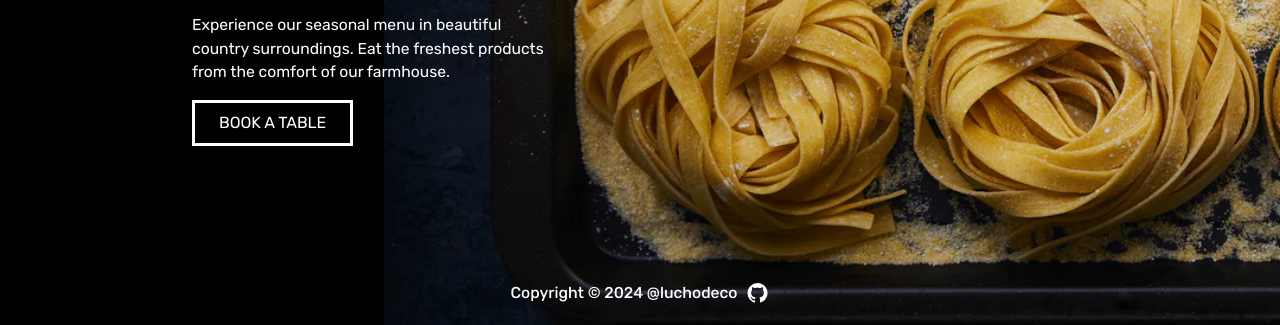
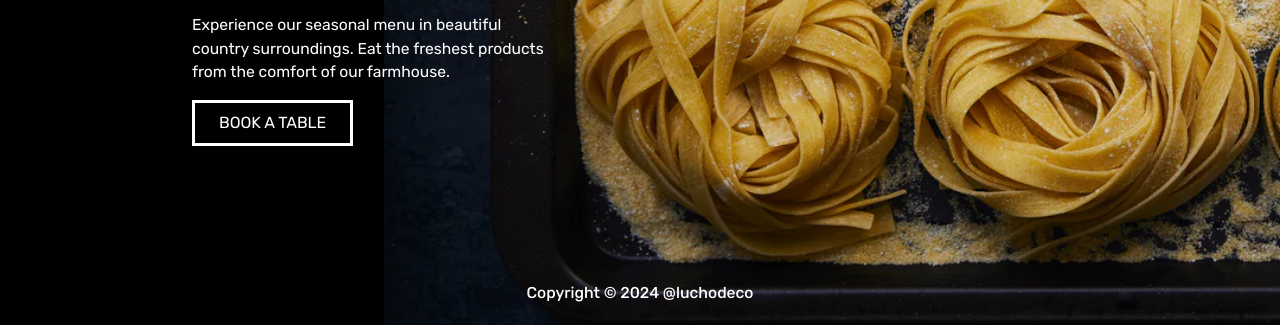
Before and after one commit to louisdeco/restaurant-page, a website built with webpack: page src/index.html in a window 1280 px wide. Shown: the part 475-800 px from the top of the page. Built offline with nearby package versions, Linux system fonts and the light colour scheme.

Commit message:
Delete github svg

```diff
--- a/src/index.html
+++ b/src/index.html
@@ -19,7 +19,6 @@
     <div class="content"></div>
     <footer class="footer">
         <div class="text">Copyright © 2024 @luchodeco</div>
-        <div class="icon"></div>
     </footer>
 </body>
 </html>
--- a/src/styles.css
+++ b/src/styles.css
@@ -241,12 +241,3 @@ nav button:hover {
 
 
 }
-
-.icon {
-    background-image: url(./github.svg);
-    height: 1.5rem;
-    width: 1.5rem;
-    flex-shrink: 0;
-    align-self: center;
-    filter: invert(95%) sepia(84%) saturate(2%) hue-rotate(8deg) brightness(112%) contrast(100%);
-}
```
Also changed, not shown: dist/bundle.js, dist/index.html.
